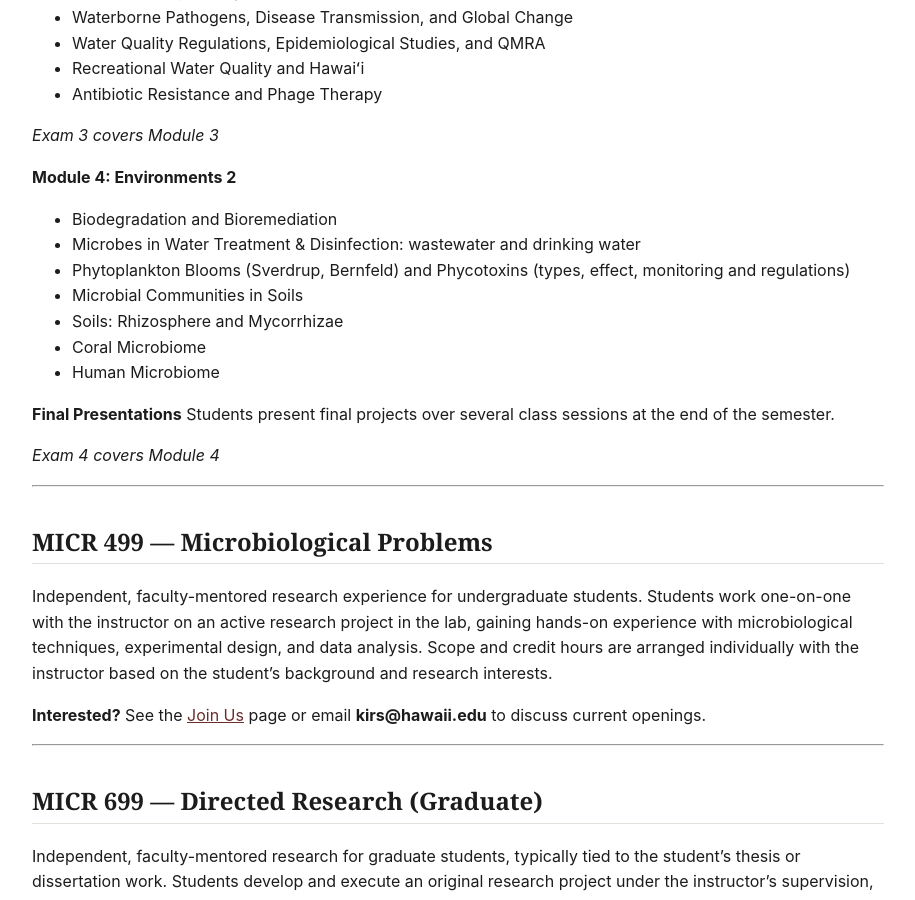
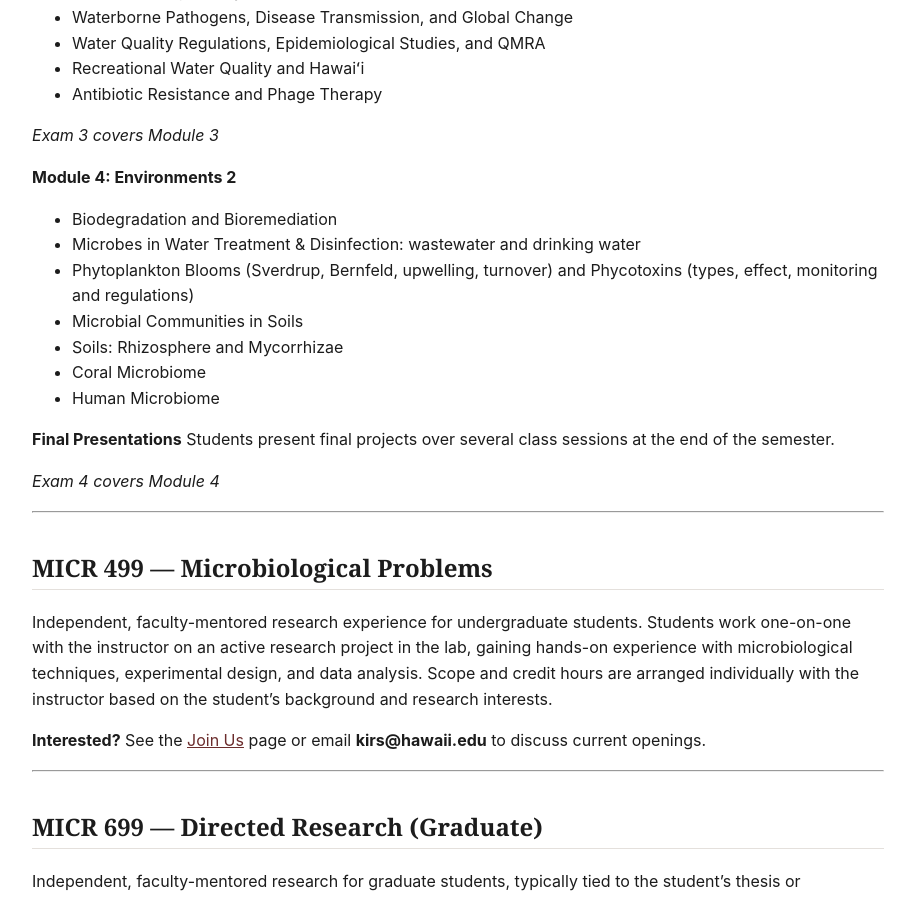
Before and after one commit to MarekKirs/marekkirs.github.io, a Jekyll site: the page built from courses.md, in a window 1280 px wide and 900 px high, scrolled down 1881 px. Shown: the whole window, without its empty margins (182-1097 px from the left). Built offline with Jekyll 4.4.1, drawn with Linux system fonts in a browser that asks for light colours.

Commit message:
Update courses.md

```diff
--- a/courses.md
+++ b/courses.md
@@ -64,7 +64,7 @@ This is an in-person, 3-credit lecture course, meeting three hours per week. The
 **Module 4: Environments 2**
 - Biodegradation and Bioremediation
 - Microbes in Water Treatment & Disinfection: wastewater and drinking water
-- Phytoplankton Blooms (Sverdrup, Bernfeld) and Phycotoxins (types, effect, monitoring and regulations)
+- Phytoplankton Blooms (Sverdrup, Bernfeld, upwelling, turnover) and Phycotoxins (types, effect, monitoring and regulations)
 - Microbial Communities in Soils
 - Soils: Rhizosphere and Mycorrhizae
 - Coral Microbiome
```
